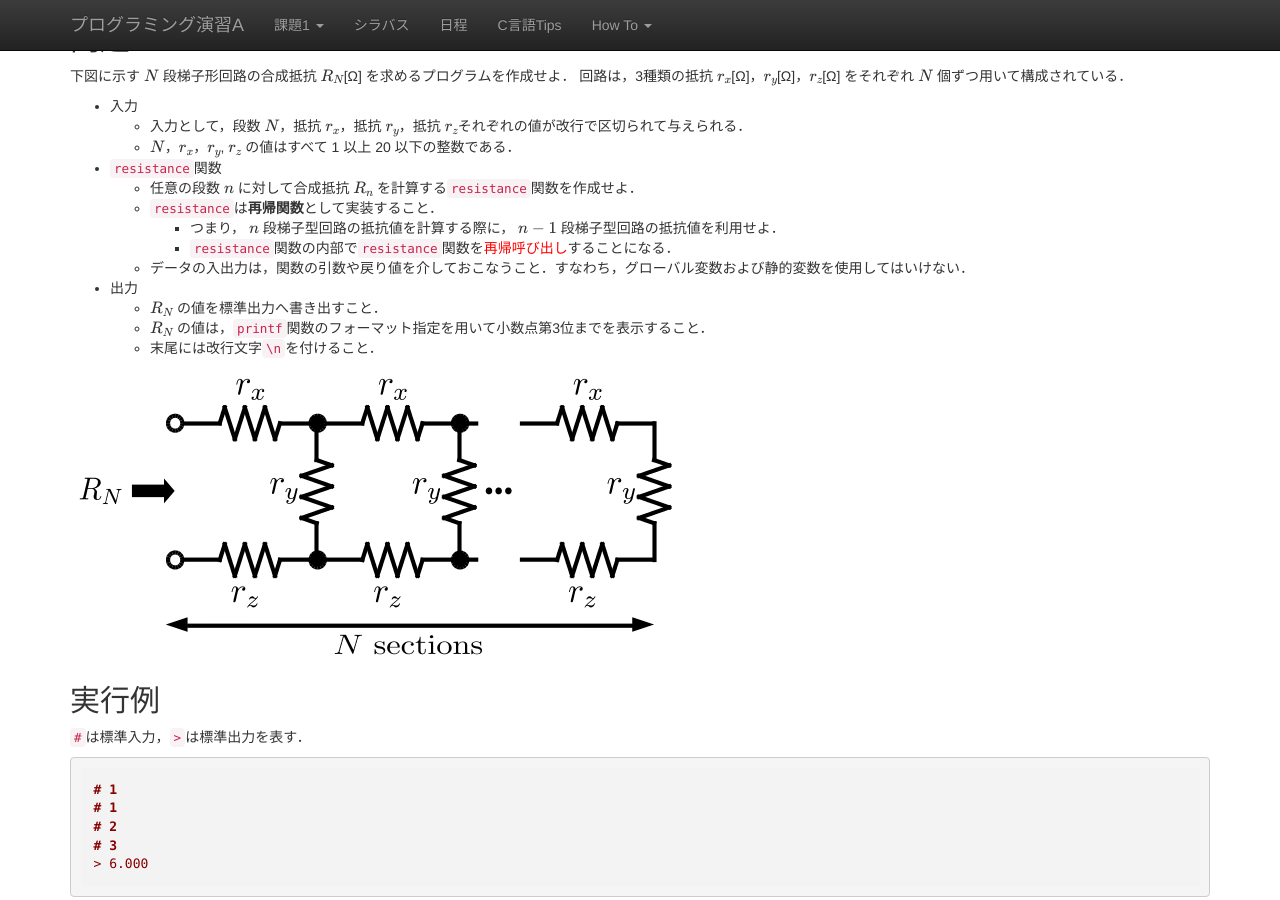
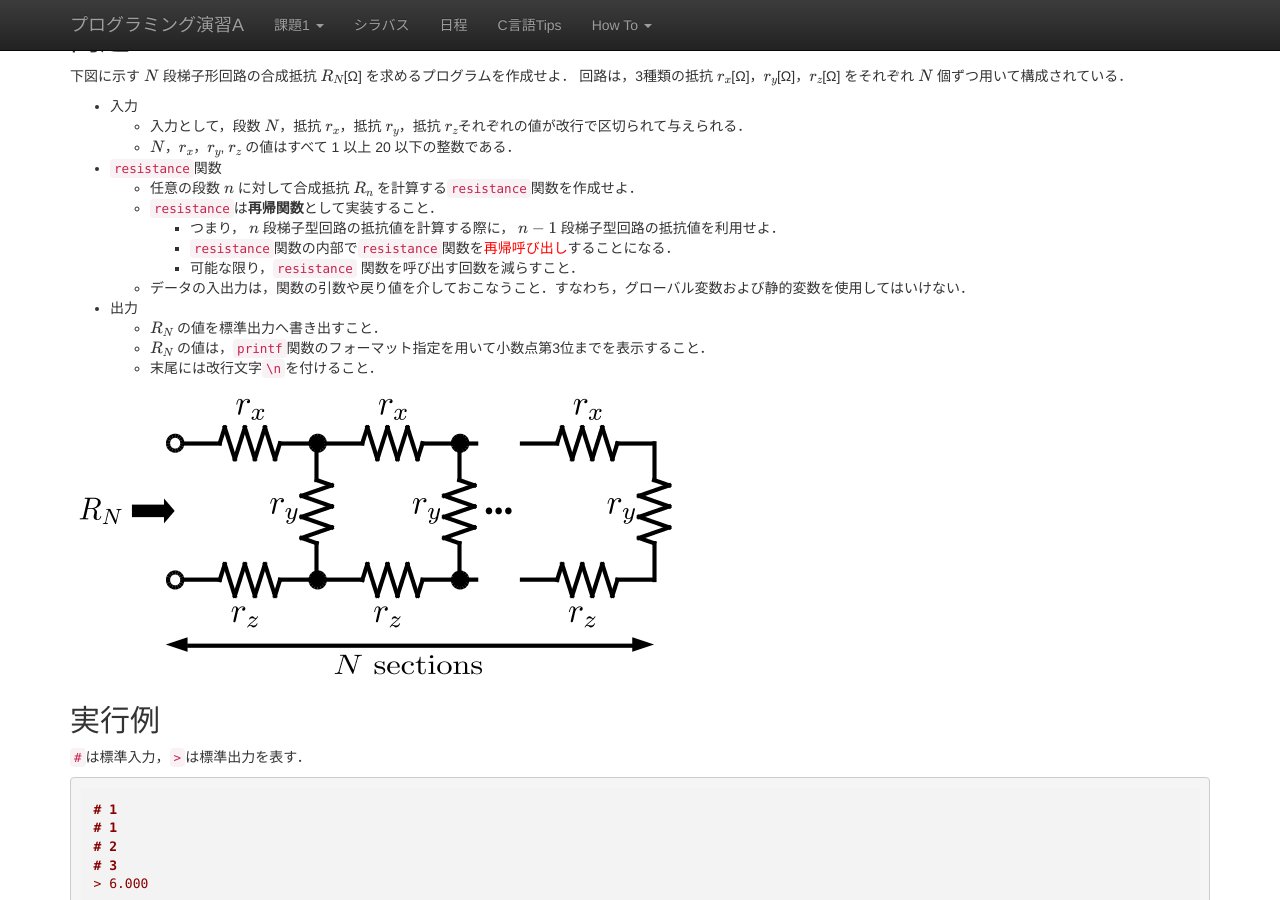
Before and after one commit to ecei-tohoku/ppa-public, a Jekyll site: the page built from kadai2/p24.md, in a window 1280 px wide and 900 px high, scrolled down 411 px. Built offline with Jekyll 4.4.1, drawn with Linux system fonts in a browser that asks for light colours; nearby versions of some CDN libraries; formulas are drawn with MathJax 3.

Commit message:
modify: 2-4, 「可能な限り呼び出し回数を減らせ」の文言を復帰

```diff
--- a/kadai2/p24.md
+++ b/kadai2/p24.md
@@ -39,6 +39,7 @@ $$
     - `resistance`は**再帰関数**として実装すること．
         - つまり， $n$ 段梯子型回路の抵抗値を計算する際に， $n-1$ 段梯子型回路の抵抗値を利用せよ．
         - `resistance`関数の内部で`resistance`関数を<font color="red">再帰呼び出し</font>することになる．
+        - 可能な限り，`resistance` 関数を呼び出す回数を減らすこと．
     - データの入出力は，関数の引数や戻り値を介しておこなうこと．すなわち，グローバル変数および静的変数を使用してはいけない．
 - 出力
     - $R_N$ の値を標準出力へ書き出すこと．
```
